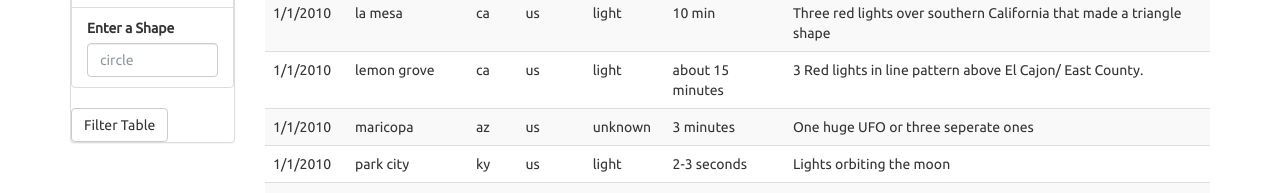
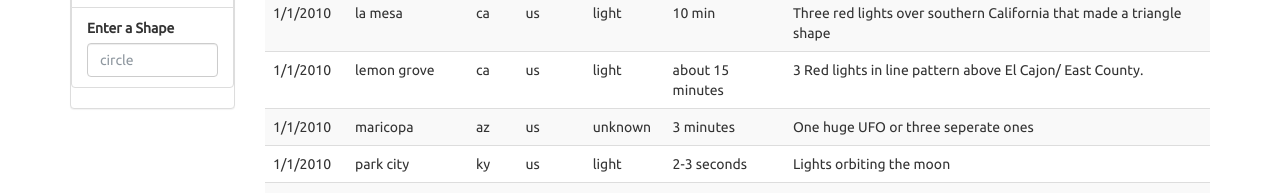
Before and after one commit to paulywog13/javascript-challenge, a plain HTML site: page UFO-level-2/index.html in a window 1280 px wide. Shown: the part 1027-1220 px from the top of the page. Drawn offline with nearby package versions, Linux system fonts and the light colour scheme.

Commit message:
Code added for both app.js files. Removed button from UFO Level 2 website.

```diff
--- a/UFO-level-1/static/js/app.js
+++ b/UFO-level-1/static/js/app.js
@@ -1,3 +1,6 @@
+// from data.js
+// var tableData = data; -- DID NOT USE THIS VARIABLE
+
 // YOUR CODE HERE!
 // data is from the data.js file
 
--- a/UFO-level-2/index.html
+++ b/UFO-level-2/index.html
@@ -57,7 +57,7 @@
                       </li>
                     </ul>
                   </div>
-                  <button id="filter-btn" type="button" class="btn btn-default">Filter Table</button>
+                  <!-- <button id="filter-btn" type="button" class="btn btn-default">Filter Table</button> -->
                 </form>
               </div>
             </div>
--- a/UFO-level-2/static/js/app.js
+++ b/UFO-level-2/static/js/app.js
@@ -1,5 +1,5 @@
 // from data.js
-// var tableData = data;
+// var tableData = data; -- DID NOT USE THIS VARIABLE
 
 // YOUR CODE HERE!
 // data is from data.js
```
